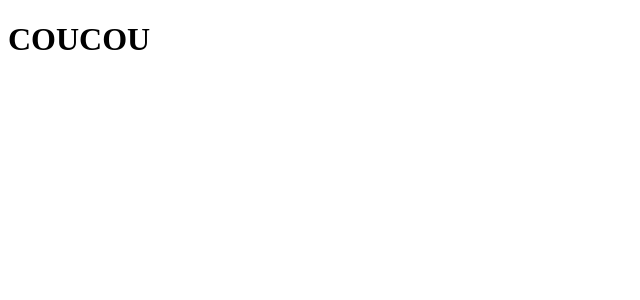
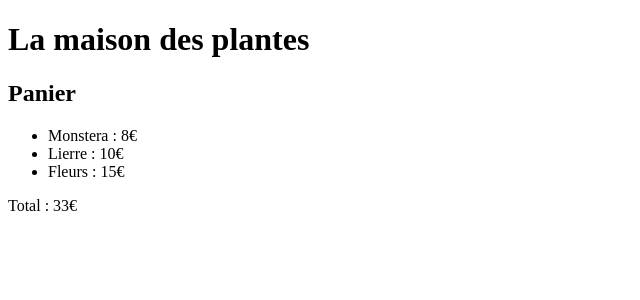
Before and after one commit to CharlesABJ/La-Maison-des-Plantes, a React (Create React App) app: page / in a window 1280 px wide. Shown: the top 300 px of the page, without its empty margins (0-640 px from the left). Built offline with nearby package versions, Linux system fonts and the light colour scheme.

Commit message:
Ajout de l'arborescence des dossiers

```diff
--- a/src/App.js
+++ b/src/App.js
@@ -1,9 +1,12 @@
 import React from "react";
+import Banner from "./components/Banner";
+import Card from "./components/Card";
 
 function App() {
   return (
     <div>
-      <h1>COUCOU</h1>
+      <Banner />
+      <Card />
     </div>
   );
 }
--- /dev/null
+++ b/src/components/Banner.js
@@ -0,0 +1,11 @@
+import React from "react";
+
+function Banner() {
+  return (
+    <div>
+      <h1>La maison des plantes</h1>
+    </div>
+  );
+}
+
+export default Banner;
--- /dev/null
+++ b/src/components/Card.js
@@ -0,0 +1,18 @@
+function Card() {
+  const monsteraPrice = 8;
+  const ivyPrice = 10;
+  const flowerPrice = 15;
+  return (
+    <div>
+      <h2>Panier</h2>
+      <ul>
+        <li>Monstera : {monsteraPrice}€</li>
+        <li>Lierre : {ivyPrice}€</li>
+        <li>Fleurs : {flowerPrice}€</li>
+      </ul>
+      Total : {monsteraPrice + ivyPrice + flowerPrice}€
+    </div>
+  );
+}
+
+export default Card;
```
Also changed, not shown: src/styles/Banner.css (added), src/styles/Card.css (added), src/styles/index.css (added).
